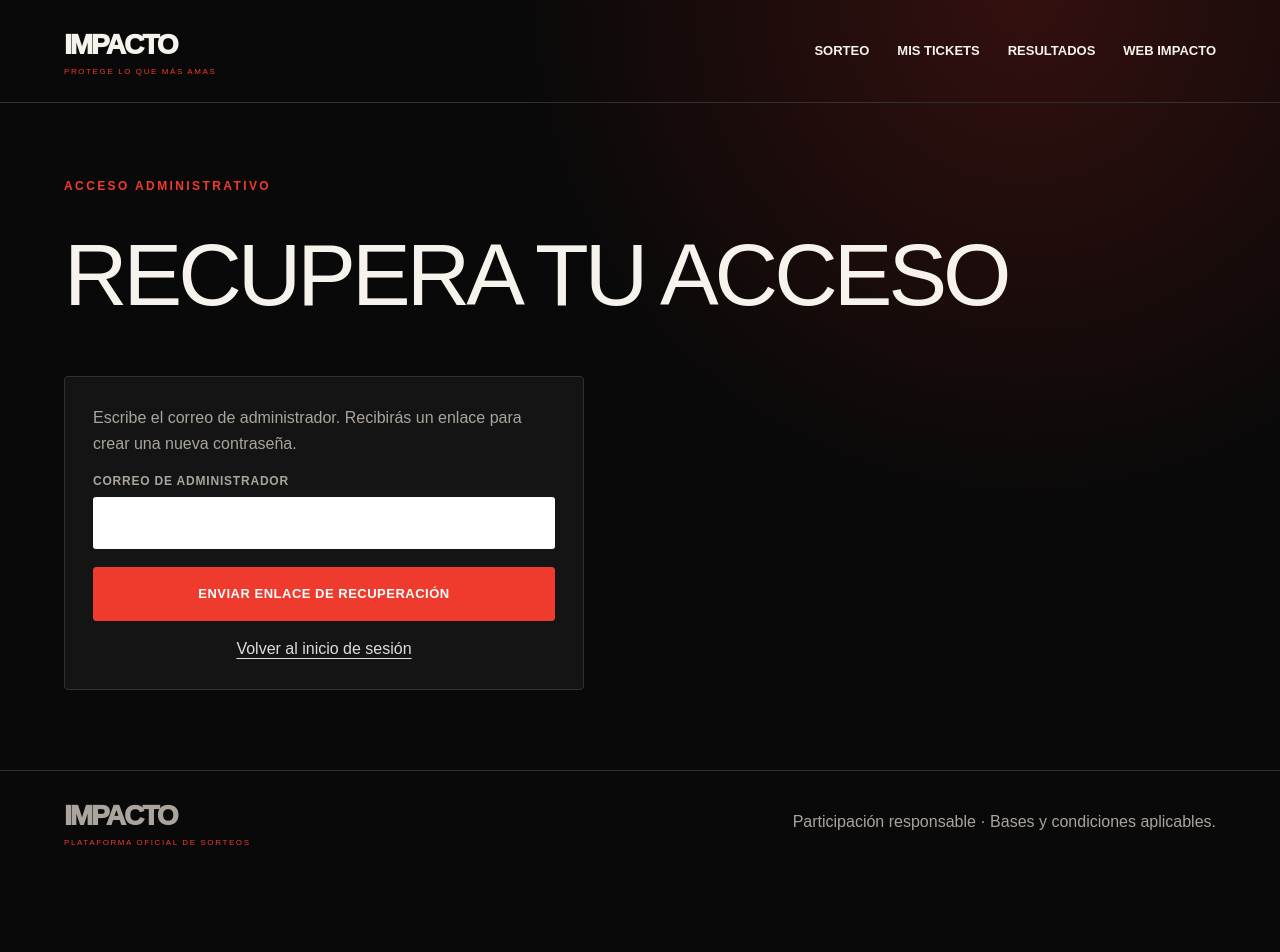
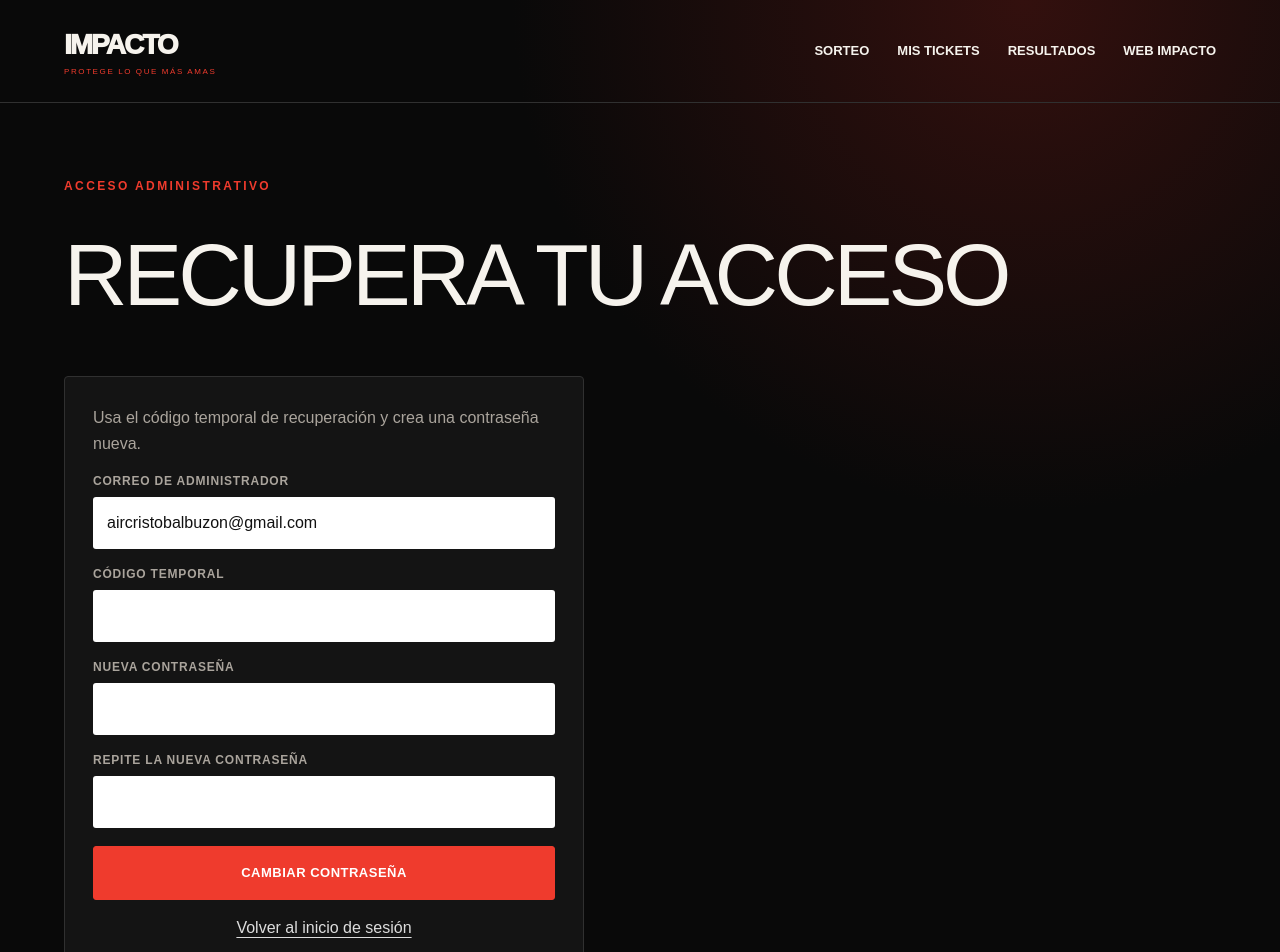
Before and after one commit to aircristobalbuzon-maker/impacto-sorteos, a Next.js app: page /recuperar-acceso in a window 1280 px wide. Shown: the top 952 px of the page. Before the commit the page ends 873 px from the top, so only its background shows below. Built offline with nearby package versions, Linux system fonts and the light colour scheme.

Commit message:
Agrega recuperación directa y temporal del acceso admin

```diff
--- a/app/recuperar-acceso/page.tsx
+++ b/app/recuperar-acceso/page.tsx
@@ -3,26 +3,32 @@
 import { FormEvent, useState } from 'react'
 
 export default function Page() {
-  const [email, setEmail] = useState('')
+  const [email, setEmail] = useState('aircristobalbuzon@gmail.com')
+  const [code, setCode] = useState('')
+  const [password, setPassword] = useState('')
+  const [confirm, setConfirm] = useState('')
   const [message, setMessage] = useState('')
   const [busy, setBusy] = useState(false)
+  const [ok, setOk] = useState(false)
 
   async function submit(event: FormEvent) {
     event.preventDefault()
+    if (password.length < 8) return setMessage('La contraseña debe tener al menos 8 caracteres.')
+    if (password !== confirm) return setMessage('Las contraseñas no coinciden.')
     setBusy(true)
     setMessage('')
+    setOk(false)
     try {
-      const response = await fetch('/api/auth/recover', {
+      const response = await fetch('/api/auth/recover-direct', {
         method: 'POST',
         headers: { 'Content-Type': 'application/json' },
-        body: JSON.stringify({ email }),
+        body: JSON.stringify({ email, code, password }),
       })
       const result = await response.json()
-      setMessage(response.ok
-        ? 'Te enviamos un enlace para crear una nueva contraseña. Revisa también tu carpeta de spam.'
-        : (result.error || 'No pudimos enviar el enlace. Inténtalo nuevamente.'))
+      setOk(response.ok)
+      setMessage(response.ok ? 'Contraseña actualizada. Ya puedes entrar al panel.' : (result.error || 'No pudimos actualizar la contraseña.'))
     } catch {
-      setMessage('No pudimos enviar el enlace. Inténtalo nuevamente.')
+      setMessage('No pudimos actualizar la contraseña. Inténtalo nuevamente.')
     } finally {
       setBusy(false)
     }
@@ -32,13 +38,20 @@ export default function Page() {
     <span className="eyebrow">ACCESO ADMINISTRATIVO</span>
     <h1>RECUPERA TU ACCESO</h1>
     <section className="card" style={{maxWidth:520}}>
-      <p className="muted">Escribe el correo de administrador. Recibirás un enlace para crear una nueva contraseña.</p>
+      <p className="muted">Usa el código temporal de recuperación y crea una contraseña nueva.</p>
       <form onSubmit={submit}>
         <label htmlFor="email">Correo de administrador</label>
-        <input id="email" type="email" autoComplete="email" value={email} onChange={e => setEmail(e.target.value)} required/>
-        <button style={{width:'100%',marginTop:18}} disabled={busy}>{busy ? 'ENVIANDO…' : 'ENVIAR ENLACE DE RECUPERACIÓN'}</button>
+        <input id="email" type="email" value={email} onChange={e => setEmail(e.target.value)} required/>
+        <label htmlFor="code">Código temporal</label>
+        <input id="code" value={code} onChange={e => setCode(e.target.value.toUpperCase())} autoComplete="one-time-code" required/>
+        <label htmlFor="password">Nueva contraseña</label>
+        <input id="password" type="password" value={password} onChange={e => setPassword(e.target.value)} minLength={8} required/>
+        <label htmlFor="confirm">Repite la nueva contraseña</label>
+        <input id="confirm" type="password" value={confirm} onChange={e => setConfirm(e.target.value)} minLength={8} required/>
+        <button style={{width:'100%',marginTop:18}} disabled={busy}>{busy ? 'ACTUALIZANDO…' : 'CAMBIAR CONTRASEÑA'}</button>
       </form>
-      {message && <p role="status" style={{marginTop:18}}>{message}</p>}
+      {message && <p role="status" className={ok ? 'success-text' : ''} style={{marginTop:18}}>{message}</p>}
+      {ok && <a className="primary" style={{width:'100%',marginTop:12}} href="/acceso-admin">ENTRAR AL PANEL</a>}
       <a className="forgot-link" href="/acceso-admin">Volver al inicio de sesión</a>
     </section>
   </main>
```
